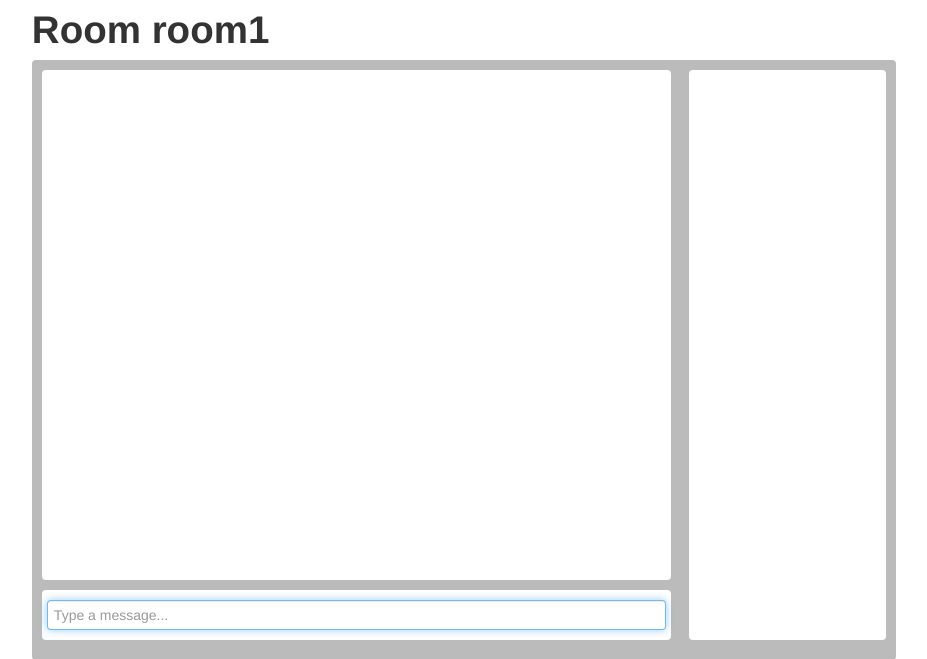
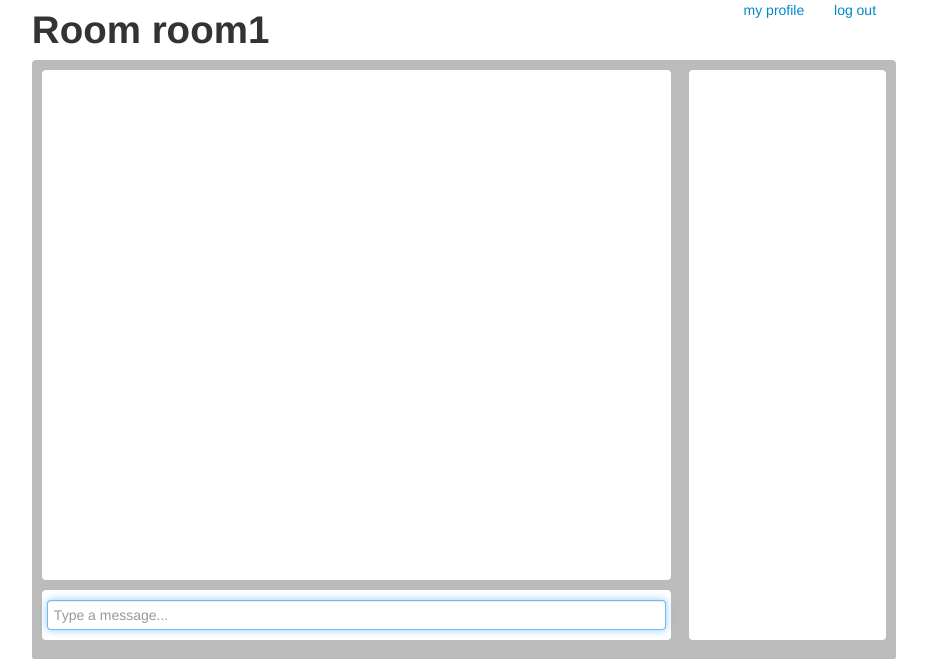
Before and after one commit to vanuwa/simple_chat_angular, a Django app: template chat/templates/room.html in a window 1280 px wide. Shown: the top 659 px of the page, without its empty margins (186-1113 px from the left). Run offline with Django 3.2, Linux system fonts and the light colour scheme; the template is opened without the code that fills it: values that come from a table or form of the project are taken from there, others are empty; data comes from the database, SQL or seed files in the repository; both versions use the stored data as it was after the commit; parts of the project's set-up code (start-up, migrations or seed data) failed here and were passed over; some libraries are stand-ins or nearby versions.

Commit message:
add two links: for my profile and sig out;

```diff
--- a/chat/templates/room.html
+++ b/chat/templates/room.html
@@ -16,7 +16,17 @@
 	<div id="b-chat-room__content" ng-app="MyApp">
 		<div class="row-fluid">
 			<div class="offset2 span8">
-				<h1>Room {{room.name}}</h1>
+				<div class="row-fluid">
+					<div class="span9">
+						<h1>Room {{room.name}}</h1>
+					</div>
+					<div class="span2 text-right">
+						<a href="/admin">my profile</a>
+					</div>
+					<div class="span1 text-right">
+						<a href="/admin/logout">log out</a>
+					</div>
+				</div>
 				<div class="row-fluid b-chat-room" ng-controller="ChatController" ng-init="letMeStart()" ng-cloak>
 					<div class="span9 b-chat-room__messages-container">
 						<ul class="b-chat-room__messages">
```
Also changed, not shown: db.sqlite3.
